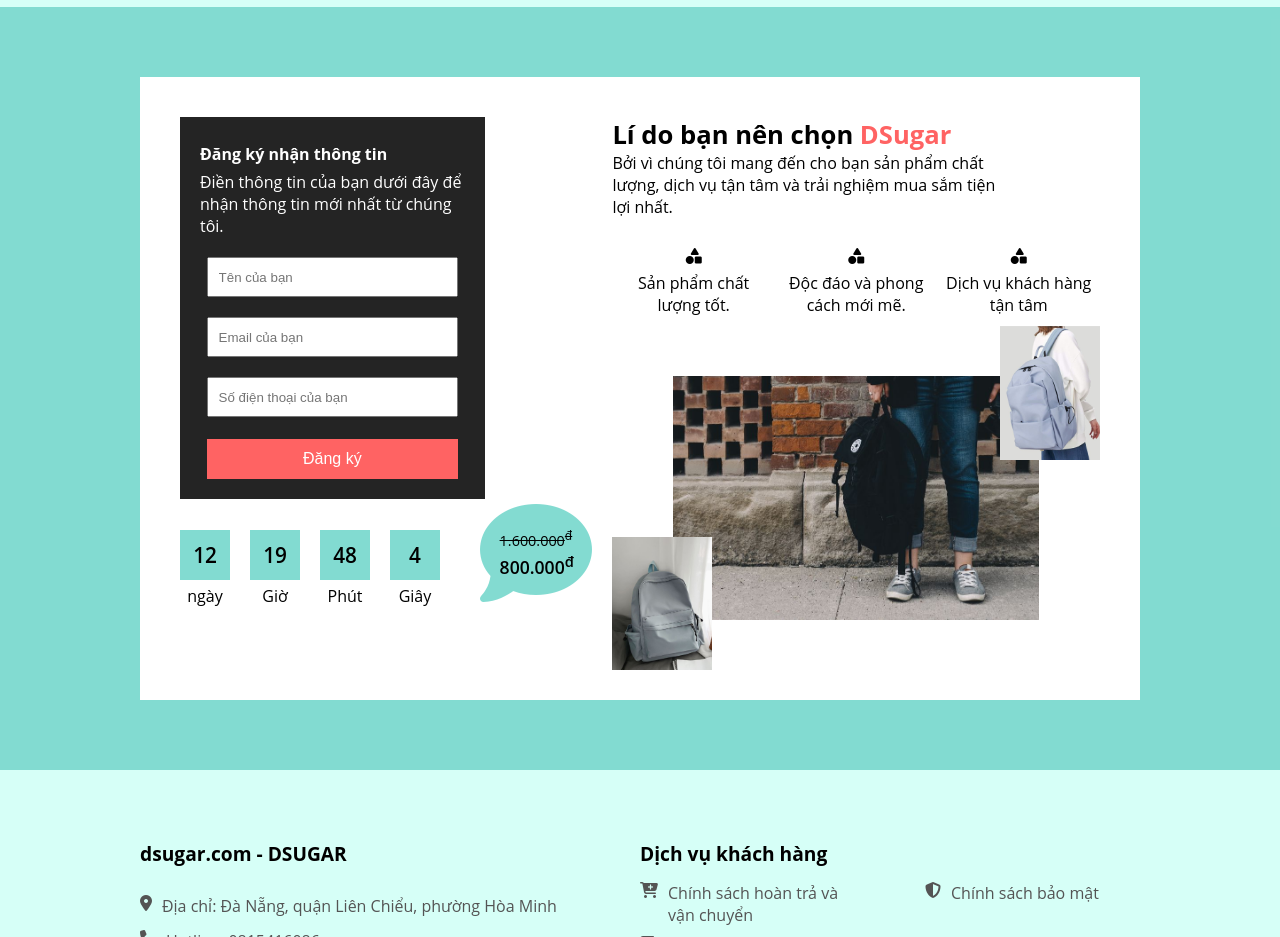
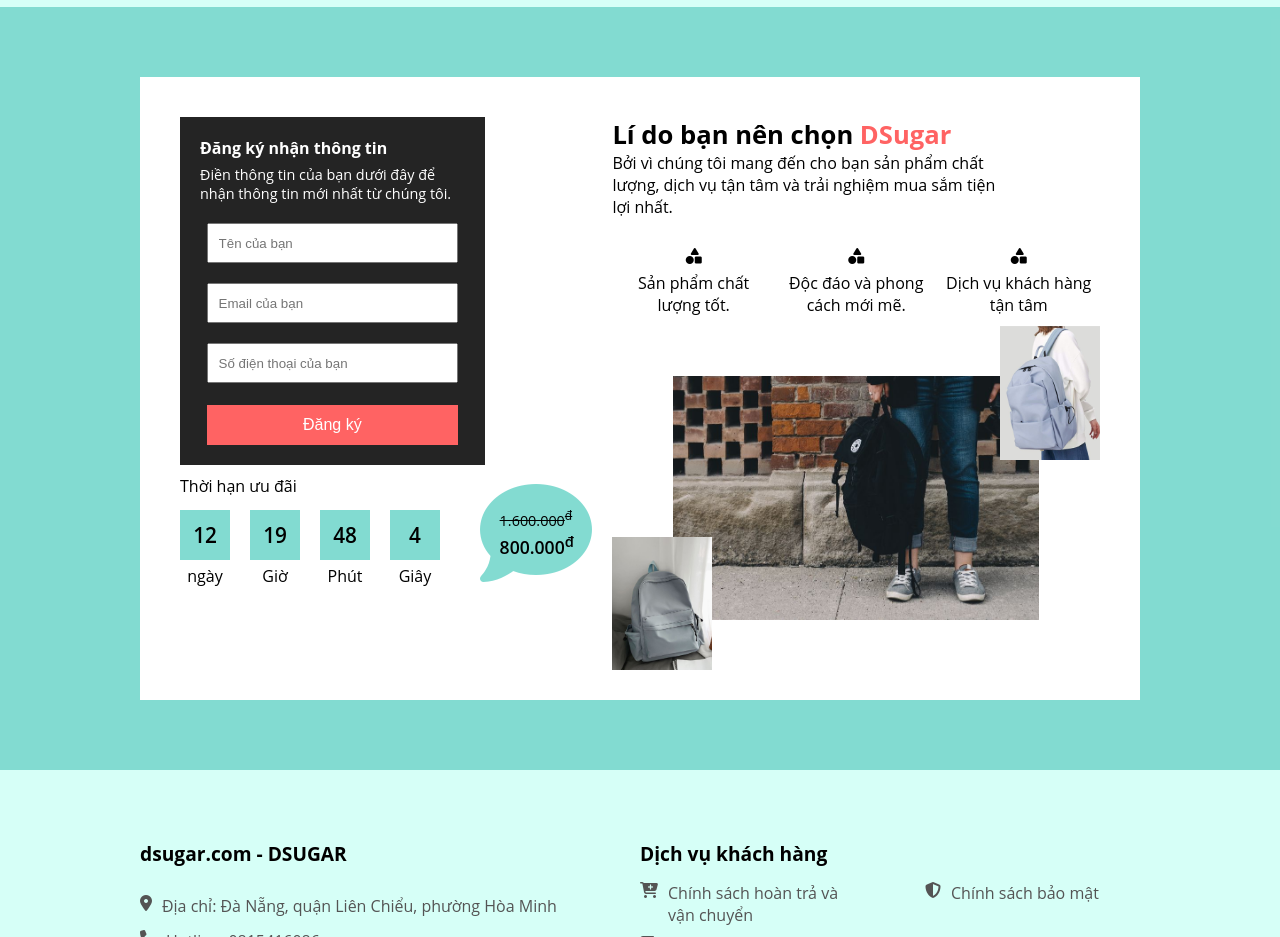
Before and after one commit to Duong04/hackathon-design, a plain HTML site: page index.html in a window 1280 px wide. Shown: the part 4300-5237 px from the top of the page. Drawn offline with Linux system fonts and the light colour scheme.

Commit message:
Add source code

```diff
--- a/public/style.css
+++ b/public/style.css
@@ -602,10 +602,18 @@
     background-color: rgb(36, 36, 36);
 }
 
-.content-left-item-8 p,
 .content-left-item-8 h4 {
     color: var(--white-color);
+}
+
+.content-left-item-8:first-child p {
+    font-size: 0.9rem;
+    color: var(--white-color);
     margin-top: 6px;
+}
+
+.content-left-item-8:last-child p {
+    padding: 10px 0;
 }
 
 .content-left-item-8 form {
```
